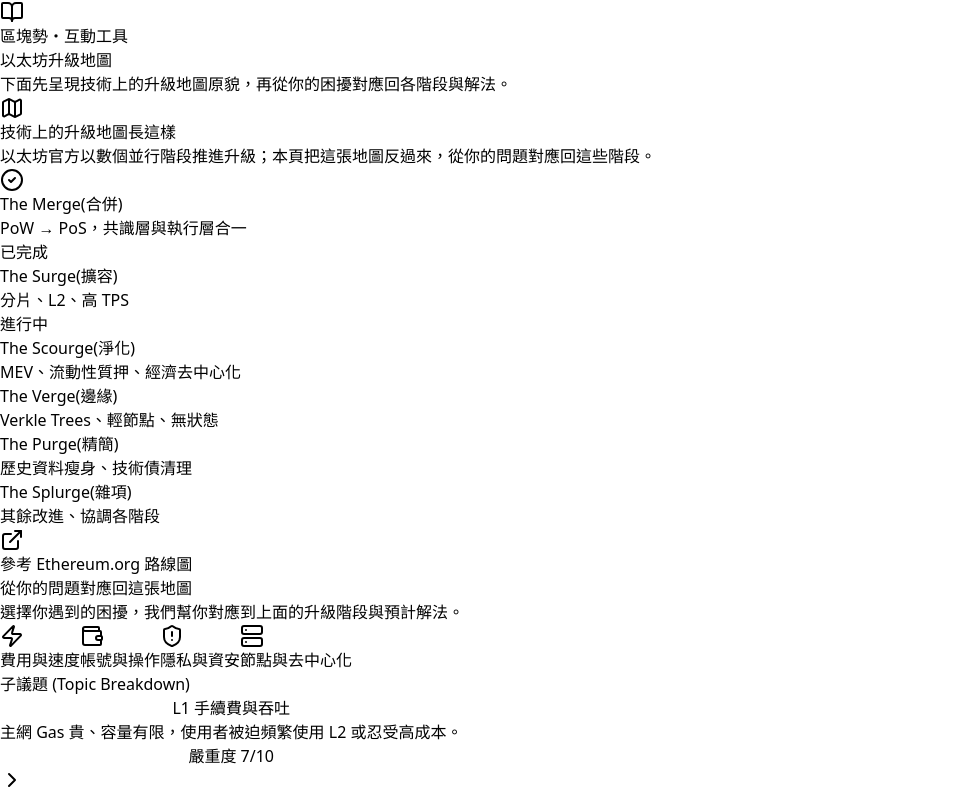
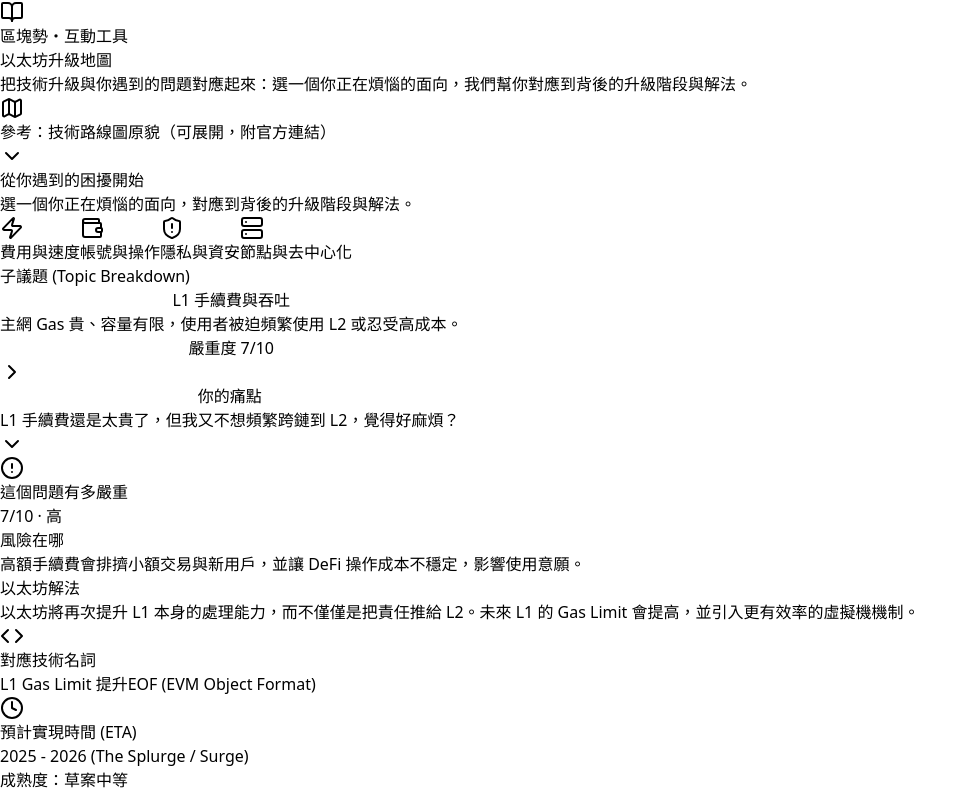
Before and after one commit to ASTROHSU/Ethereum-roadmap, a React (Vite) app: page / in a window 1280 px wide. Shown: the top 794 px of the page, without its empty margins (0-977 px from the left). Built offline with nearby package versions, Linux system fonts and the light colour scheme.

Commit message:
feat: 副標改為對應工具說明、技術路線圖改預設收合並說明六階段並行關係
Made-with: Cursor

```diff
--- a/src/components/EthereumRoadmapUX.jsx
+++ b/src/components/EthereumRoadmapUX.jsx
@@ -251,6 +251,7 @@ export default function EthereumRoadmapUX() {
   const [activeTopic, setActiveTopic] = useState(null);
   const [expandedCard, setExpandedCard] = useState(null);
   const [sourcesOpen, setSourcesOpen] = useState({});
+  const [officialRoadmapOpen, setOfficialRoadmapOpen] = useState(false);
 
   const activeCategory = roadmapData.find((c) => c.id === activeTab) ?? roadmapData[0];
   const effectiveTopic =
@@ -288,20 +289,34 @@ export default function EthereumRoadmapUX() {
             以太坊升級地圖
           </h1>
           <p className="text-slate-600 leading-relaxed max-w-2xl">
-            下面先呈現技術上的升級地圖原貌，再從你的困擾對應回各階段與解法。
+            把技術升級與你遇到的問題對應起來：選一個你正在煩惱的面向，我們幫你對應到背後的升級階段與解法。
           </p>
         </div>
       </header>
 
       <main className="max-w-4xl mx-auto px-4 py-8">
-        {/* 技術上的升級地圖（原貌） */}
-        <section className="mb-10">
-          <div className="flex items-center gap-2 text-slate-600 mb-3">
-            <Map className="w-5 h-5 text-indigo-500" />
-            <h2 className="text-lg font-semibold text-slate-800">技術上的升級地圖長這樣</h2>
-          </div>
-          <p className="text-sm text-slate-500 mb-4 max-w-2xl">
-            以太坊官方以數個並行階段推進升級；本頁把這張地圖反過來，從你的問題對應回這些階段。
+        {/* 參考：技術路線圖原貌（預設收合） */}
+        <section className="mb-6">
+          <button
+            type="button"
+            onClick={() => setOfficialRoadmapOpen(!officialRoadmapOpen)}
+            className="w-full text-left flex items-center justify-between gap-2 py-2 px-3 rounded-lg border border-slate-200 bg-white hover:bg-slate-50 transition-colors"
+          >
+            <span className="flex items-center gap-2 text-slate-600">
+              <Map className="w-4 h-4 text-indigo-500" />
+              <span className="text-sm font-medium">參考：技術路線圖原貌</span>
+              <span className="text-slate-400 text-xs">（可展開，附官方連結）</span>
+            </span>
+            {officialRoadmapOpen ? (
+              <ChevronUp className="w-5 h-5 text-slate-400 flex-shrink-0" />
+            ) : (
+              <ChevronDown className="w-5 h-5 text-slate-400 flex-shrink-0" />
+            )}
+          </button>
+          {officialRoadmapOpen && (
+            <div className="mt-3 p-4 rounded-xl border border-slate-200 bg-white space-y-4">
+              <p className="text-sm text-slate-600 leading-relaxed">
+                下面六個階段是以太坊官方用來描述升級的架構。它們<strong className="text-slate-700">不是嚴格先後順序</strong>，而是<strong className="text-slate-700">並行推進</strong>的不同面向：像是一個系統的不同部分同時在演進，每次升級可能同時涉及多個階段。本頁把這張地圖轉成「從你的問題對應回去」的版本。
               </p>
               <div className="grid grid-cols-1 sm:grid-cols-2 lg:grid-cols-3 gap-3">
                 {officialRoadmapPhases.map((phase) => (
@@ -334,7 +349,7 @@ export default function EthereumRoadmapUX() {
                   </div>
                 ))}
               </div>
-          <div className="mt-3">
+              <div>
                 <a
                   href="https://ethereum.org/roadmap"
                   target="_blank"
@@ -342,18 +357,20 @@ export default function EthereumRoadmapUX() {
                   className="text-sm text-indigo-600 hover:text-indigo-800 inline-flex items-center gap-1"
                 >
                   <ExternalLink className="w-3.5 h-3.5" />
-              參考 Ethereum.org 路線圖
+                  參考 Ethereum.org 路線圖（原始來源）
                 </a>
               </div>
+            </div>
+          )}
         </section>
 
-        {/* 從你的問題對應回這張地圖 */}
-        <div className="flex items-center gap-2 text-slate-600 mb-3">
-          <span className="text-lg font-semibold text-slate-800">從你的問題對應回這張地圖</span>
+        {/* 主體：從你的問題對應到升級地圖 */}
+        <div className="mb-6">
+          <h2 className="text-xl font-semibold text-slate-800 mb-1">從你遇到的困擾開始</h2>
+          <p className="text-slate-600 text-sm">
+            選一個你正在煩惱的面向，對應到背後的升級階段與解法。
+          </p>
         </div>
-        <p className="text-sm text-slate-500 mb-4">
-          選擇你遇到的困擾，我們幫你對應到上面的升級階段與預計解法。
-        </p>
 
         {/* Category Tabs */}
         <div className="flex overflow-x-auto space-x-2 pb-4 mb-6 scrollbar-hide">
```
Lines whose indentation alone changed are shown as unchanged.
